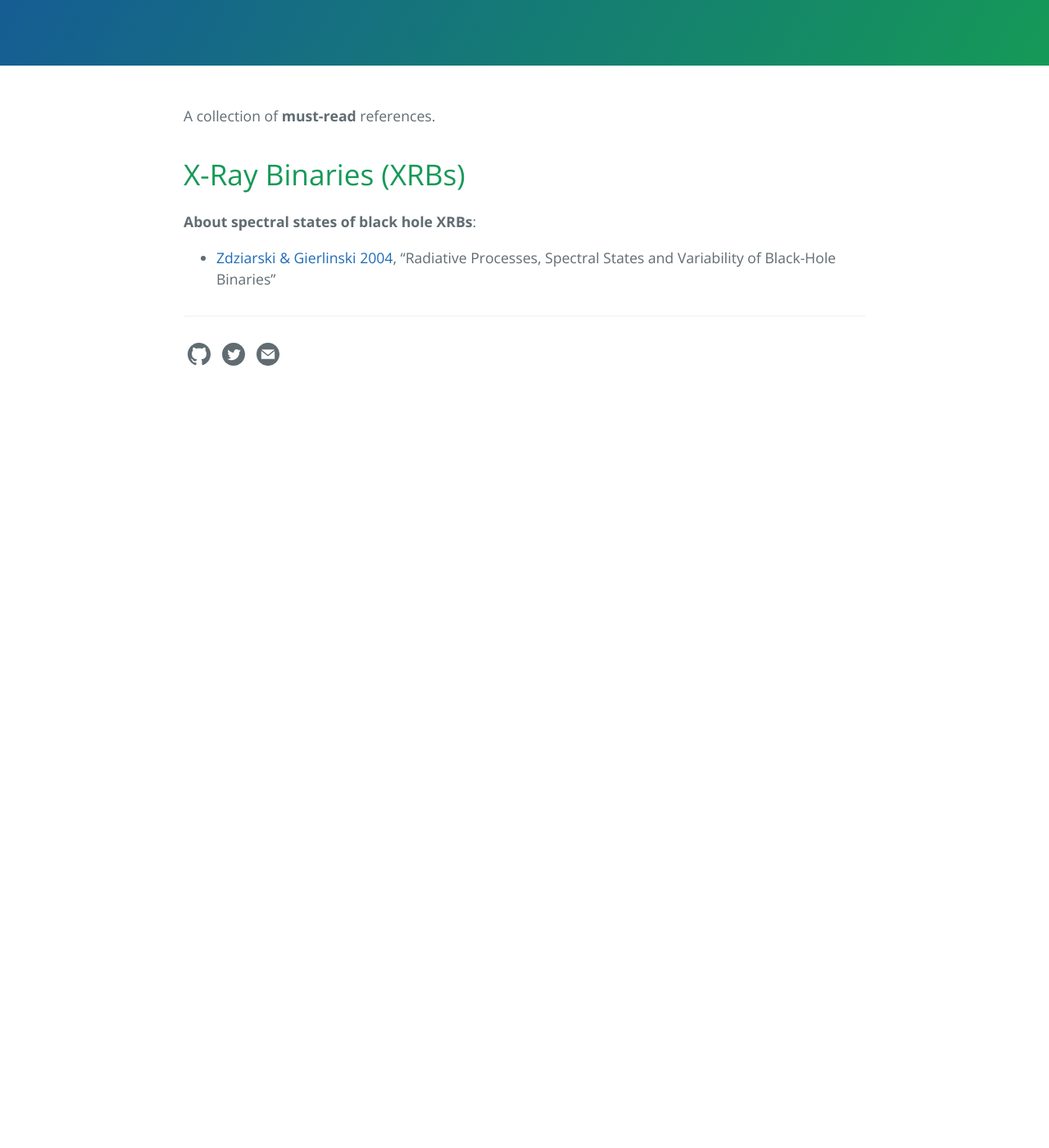
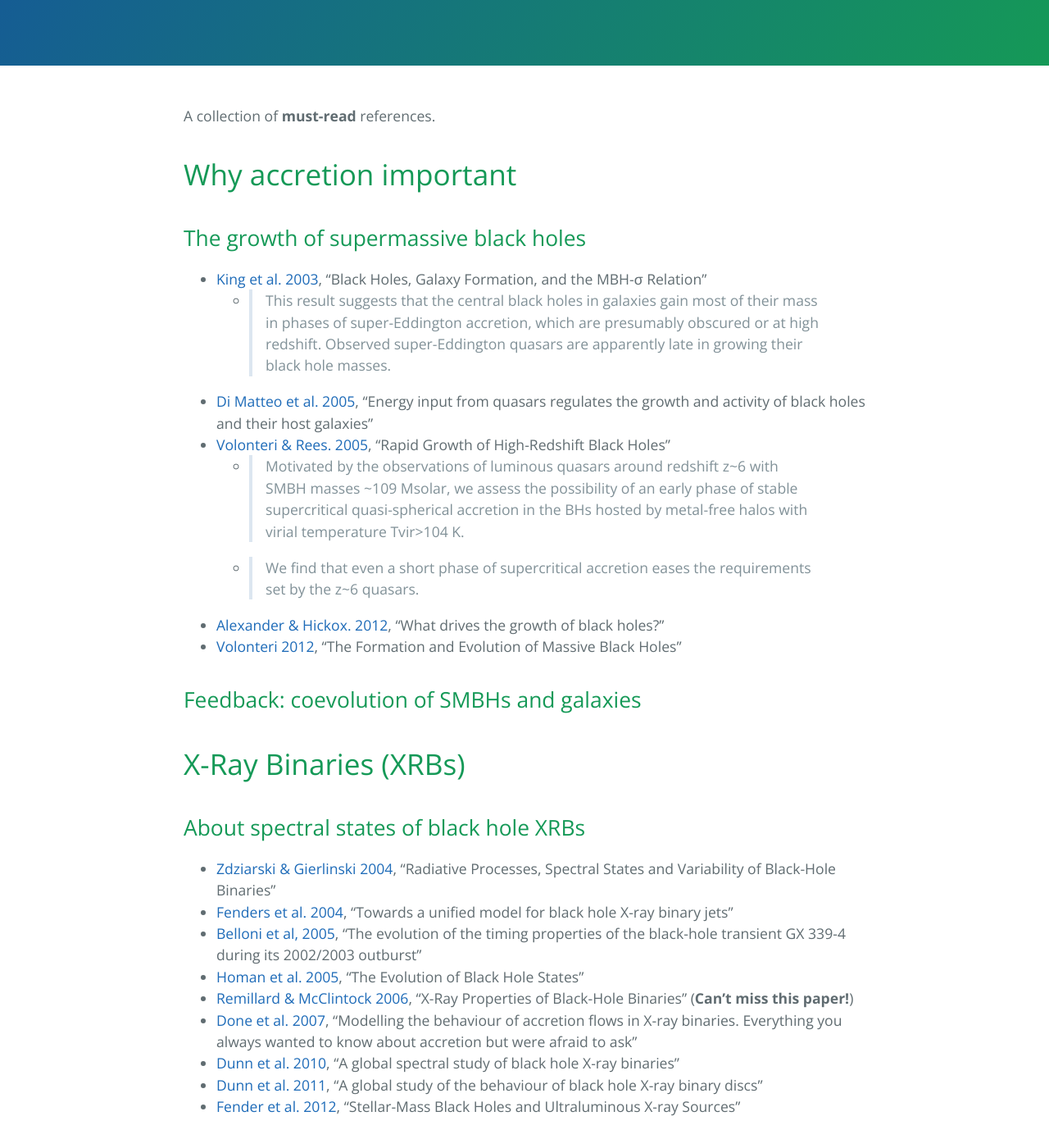
Before and after one commit to honghui-liu/notes, a Jekyll site: the page built from _posts/2020-04-11-References.md, in a window 1280 px wide and 1400 px high, scrolled down 270 px. Shown: the whole window at 82% size. Built offline with Jekyll 4.4.1, drawn with Linux system fonts in a browser that asks for light colours; before the commit the page ends 900 px from its top, so only the background shows below that; some of the changed text lies outside the part shown.

Commit message:
Update 2020-04-11-References.md

```diff
--- a/_posts/2020-04-11-References.md
+++ b/_posts/2020-04-11-References.md
@@ -5,8 +5,47 @@ title: "References"
 
 A collection of **must-read** references.
 
+# Why accretion important
+
+## The growth of supermassive black holes
+
+- [King et al. 2003](https://ui.adsabs.harvard.edu/abs/2003ApJ...596L..27K/abstract), "Black Holes, Galaxy Formation, and the MBH-σ Relation"
+  - > This result suggests that the central black holes in galaxies gain most of their mass in phases of super-Eddington accretion, which are presumably obscured or at high redshift. Observed super-Eddington quasars are apparently late in growing their black hole masses.
+- [Di Matteo et al. 2005](https://ui.adsabs.harvard.edu/abs/2005Natur.433..604D/abstract), "Energy input from quasars regulates the growth and activity of black holes and their host galaxies"
+- [Volonteri & Rees. 2005](https://ui.adsabs.harvard.edu/abs/2005ApJ...633..624V/abstract), "Rapid Growth of High-Redshift Black Holes"
+  - > Motivated by the observations of luminous quasars around redshift z~6 with SMBH masses ~109 Msolar, we assess the possibility of an early phase of stable supercritical quasi-spherical accretion in the BHs hosted by metal-free halos with virial temperature Tvir>104 K.
+  - > We find that even a short phase of supercritical accretion eases the requirements set by the z~6 quasars.
+- [Alexander & Hickox. 2012](https://ui.adsabs.harvard.edu/abs/2012NewAR..56...93A/abstract), "What drives the growth of black holes?"
+- [Volonteri 2012](https://ui.adsabs.harvard.edu/abs/2012Sci...337..544V/abstract), "The Formation and Evolution of Massive Black Holes"
+
+## Feedback: coevolution of SMBHs and galaxies
+
 # X-Ray Binaries (XRBs)
 
-**About spectral states of black hole XRBs**:
+## About spectral states of black hole XRBs
 
 - [Zdziarski & Gierlinski 2004](https://ui.adsabs.harvard.edu/abs/2004PThPS.155...99Z/abstract), "Radiative Processes, Spectral States and Variability of Black-Hole Binaries"
+- [Fenders et al. 2004](https://ui.adsabs.harvard.edu/abs/2004MNRAS.355.1105F/abstract), "Towards a unified model for black hole X-ray binary jets"
+- [Belloni et al, 2005](https://ui.adsabs.harvard.edu/abs/2005A%26A...440..207B/abstract), "The evolution of the timing properties of the black-hole transient GX 339-4 during its 2002/2003 outburst"
+- [Homan et al. 2005](https://ui.adsabs.harvard.edu/abs/2005Ap%26SS.300..107H/abstract), "The Evolution of Black Hole States"
+- [Remillard & McClintock 2006](https://ui.adsabs.harvard.edu/abs/2006ARA&A..44...49R), "X-Ray Properties of Black-Hole Binaries" (**Can't miss this paper!**)
+- [Done et al. 2007](https://ui.adsabs.harvard.edu/abs/2007A%26ARv..15....1D/abstract), "Modelling the behaviour of accretion flows in X-ray binaries. Everything you always wanted to know about accretion but were afraid to ask"
+- [Dunn et al. 2010](https://ui.adsabs.harvard.edu/abs/2010MNRAS.403...61D/abstract), "A global spectral study of black hole X-ray binaries"
+- [Dunn et al. 2011](https://ui.adsabs.harvard.edu/abs/2011MNRAS.411..337D/abstract), "A global study of the behaviour of black hole X-ray binary discs"
+- [Fender et al. 2012](https://ui.adsabs.harvard.edu/abs/2012Sci...337..540F/abstract), "Stellar-Mass Black Holes and Ultraluminous X-ray Sources"
+
+## What causes the outburst
+
+The disk instability
+
+- [Lasota et al. 2001](https://ui.adsabs.harvard.edu/abs/2001NewAR..45..449L/abstract), "The disc instability model of dwarf novae and low-mass X-ray binary transients"
+- [Coriat et al. 2012](https://ui.adsabs.harvard.edu/abs/2012MNRAS.424.1991C/abstract), "Revisiting a fundamental test of the disc instability model for X-ray binaries"
+- [Lasota et al. 2015](https://ui.adsabs.harvard.edu/abs/2015ApJ...801L...4L/abstract), "X-ray Transients: Hyper- or Hypo-Luminous?"
+
+# X-ray reflection spectroscopy
+
+- [Fabian et al. 1989](https://ui.adsabs.harvard.edu/abs/1989MNRAS.238..729F/abstract), "X-ray fluorescence from the inner disc in Cygnus X-1"
+- [George & Fabian, 1991](https://ui.adsabs.harvard.edu/abs/1991MNRAS.249..352G/abstract), "X-ray reflection from cold matter in Active Galactic Nuclei and X-ray binaries"
+- [Reynolds 2014](https://ui.adsabs.harvard.edu/abs/2014SSRv..183..277R/abstract), "Measuring Black Hole Spin Using X-Ray Reflection Spectroscopy"
+- [Bambi et al. 2021](https://ui.adsabs.harvard.edu/abs/2021SSRv..217...65B/abstract)
+- [Reynolds et al. 2021]
```
